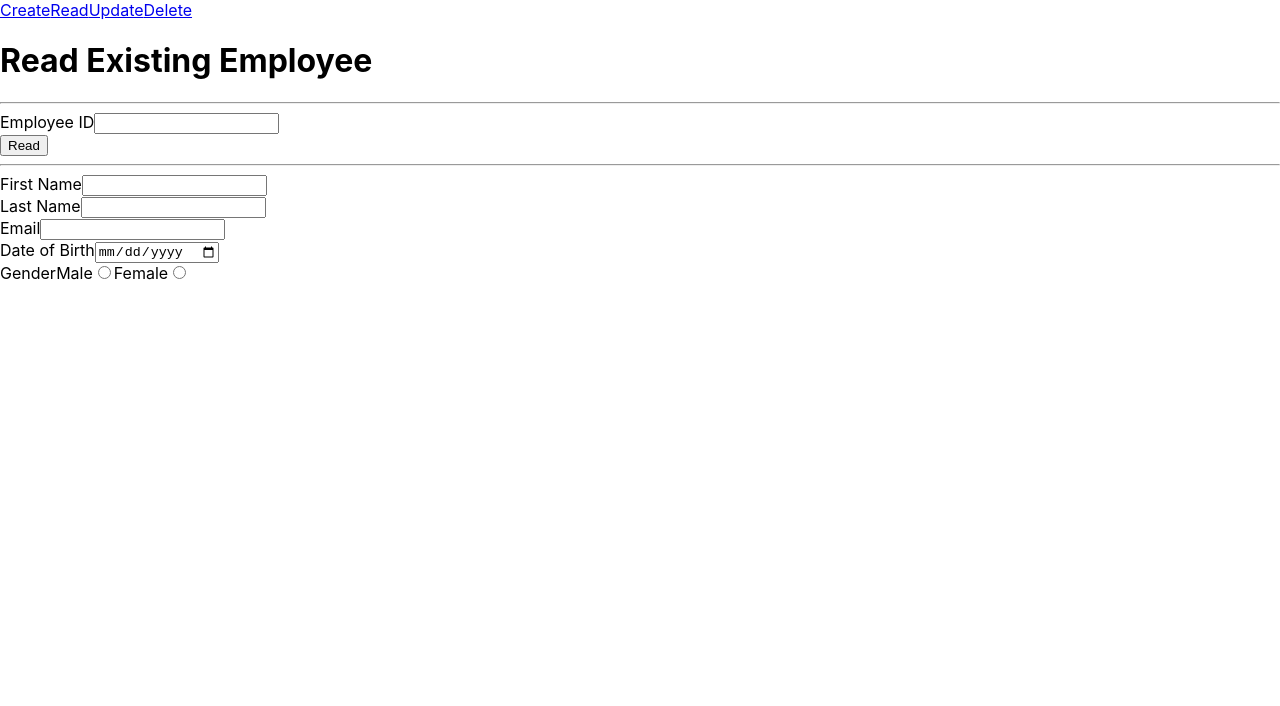
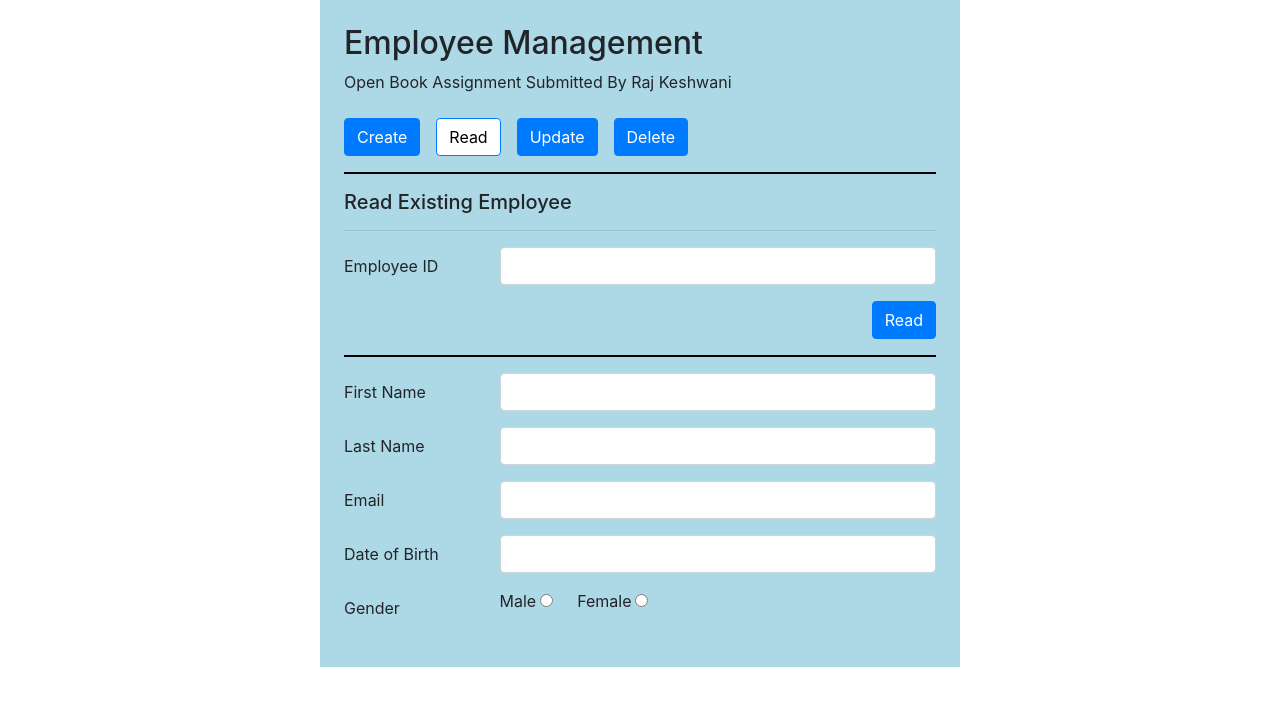
Before and after one commit to rajktech/employee-management-system, a React (Create React App) app: page /read in a window 1280 px wide. Shown: the top 706 px of the page. Built offline with nearby package versions, Linux system fonts and the light colour scheme.

Commit message:
fix: add design

```diff
--- a/public/index.html
+++ b/public/index.html
@@ -15,6 +15,7 @@
       user's mobile device or desktop. See https://developers.google.com/web/fundamentals/web-app-manifest/
     -->
     <link rel="manifest" href="%PUBLIC_URL%/manifest.json" />
+    <link rel="stylesheet" href="https://maxcdn.bootstrapcdn.com/bootstrap/4.0.0/css/bootstrap.min.css" integrity="sha384-Gn5384xqQ1aoWXA+058RXPxPg6fy4IWvTNh0E263XmFcJlSAwiGgFAW/dAiS6JXm" crossorigin="anonymous">
     <!--
       Notice the use of %PUBLIC_URL% in the tags above.
       It will be replaced with the URL of the `public` folder during the build.
--- a/src/App.css
+++ b/src/App.css
@@ -1,3 +1,8 @@
+
+.active-tab button {
+  background: #fff !important;
+  color: #000 !important;
+}
 .App {
   text-align: center;
 }
--- a/src/App.js
+++ b/src/App.js
@@ -19,20 +19,26 @@ function Contact() {
 
 const App = () => {
   return (
-    <div>
+    <div style={{width: '50%', backgroundColor: 'lightblue', margin: '0px auto'}} className="p-4">
+      <h2>Employee Management</h2>
+      <div>Open Book Assignment Submitted By Raj Keshwani </div>
+      <div className="mt-4">
         <BrowserRouter>
-        <NavLink to="">Create</NavLink>
-        <NavLink to="read">Read</NavLink>
-        <NavLink to="update">Update</NavLink>
-        <NavLink to="delete">Delete</NavLink>
+          <NavLink to="create" activeClassName="active-tab"><button type="button" class="btn btn-primary mr-3">Create</button></NavLink>
+          <NavLink to="read" activeClassName="active-tab"><button type="button" class="btn btn-primary mr-3">Read</button></NavLink>
+          <NavLink to="update" activeClassName="active-tab"><button type="button" class="btn btn-primary mr-3">Update</button></NavLink>
+          <NavLink to="delete" activeClassName="active-tab"><button type="button" class="btn btn-primary mr-3">Delete</button></NavLink>
+
+          <hr style={{border: '#000 solid 1px'}} />
 
           <Switch>
-          <Route path="/" exact component={CreateComp} />
+            <Route path="/create" exact component={CreateComp} />
             <Route path="/read" exact component={ReadComp} />
             <Route path="/update" exact component={UpdateComp} />
             <Route path="/delete" exact component={DeleteComp} />
           </Switch>
         </BrowserRouter>
+      </div>
     </div>
   );
 };
--- a/src/components/Create.jsx
+++ b/src/components/Create.jsx
@@ -8,14 +8,25 @@ const CreateComp = () => {
     const [gender, setGender] = useState('');
 
     const clickHandler = () => {
-        // fetch('https://609a5ad40f5a13001721aac8.mockapi.io/employee_db/')
-        // .then((res) => res.json())
-        // .then((res) => {
-        //     console.log(res);
-        // })
-        // .catch((err) => {
-        //     console.log(err);
-        // })
+        fetch('https://609a5ad40f5a13001721aac8.mockapi.io/employee_db/', {
+			method: 'POST',
+			body: JSON.stringify({
+				fname,
+                lname,
+                email,
+                dob,
+                gender
+			}),
+			headers: {
+				"Content-type": "application/json; charset=UTF-8"
+			}
+		}).then(response => {
+				return response.json()
+			}).then(json => {
+				if (json) {
+                    alert("added successfully" + json.id);
+                }
+			});
     };
 
     return(
--- a/src/components/Delete.jsx
+++ b/src/components/Delete.jsx
@@ -1,6 +1,101 @@
+import {useState} from 'react';
+
 const DeleteComp = () => {
+    const [empId, setEmpId] = useState('');
+    const [fname, setFname] = useState('');
+    const [lname, setLname] = useState('');
+    const [email, setEmail] = useState('');
+    const [dob, setDob] = useState('');
+    const [gender, setGender] = useState('');
+
+    const clickHandler = () => {
+        fetch('https://609a5ad40f5a13001721aac8.mockapi.io/employee_db/' + empId)
+        .then((res) => res.json())
+        .then((res) => {
+            if (res !== "Not found") {
+                const {fname, lname, email, dob, gender} = res;
+                setFname(fname);
+                setLname(lname);
+                setEmail(email);
+                setDob(dob);
+                setGender(gender);
+            } else {
+                setFname('');
+                setLname('');
+                setEmail('');
+                setDob('');
+                setGender('');
+            }
+        })
+        .catch((err) => {
+            console.log(err);
+        })
+    };
+
+    const deleteHandler = () => {
+        fetch('https://609a5ad40f5a13001721aac8.mockapi.io/employee_db/' + empId, {
+			method: 'DELETE'
+		}).then(response => {
+				return response.json()
+			}).then(json => {
+				if (json) {
+                    alert("deleted successfully" + json.id);
+                }
+			});
+    };
+
     return(
-        <div>This is delete page</div>
+        <div>
+            <h1>Delete Existing Employee</h1>
+            <hr />
+            <div>
+                <label>
+                    Employee ID
+                </label>
+                <input type="text" onChange={(e) => setEmpId(e.target.value)} />
+            </div>
+            <div>
+                <input type="button" value="Read" onClick={clickHandler} />
+            </div>
+            <hr />
+            <div>
+                <label>
+                    First Name
+                </label>
+                <input type="text" defaultValue={fname} onChange={(e) => setFname(e.target.value)} />
+            </div>
+            <div>
+                <label>
+                    Last Name
+                </label>
+                <input type="text" defaultValue={lname} onChange={(e) => setLname(e.target.value)} />
+            </div>
+            <div>
+                <label>
+                    Email
+                </label>
+                <input type="text" defaultValue={email} onChange={(e) => setEmail(e.target.value)} />
+            </div>
+            <div>
+                <label>
+                    Date of Birth
+                </label>
+                <input type="date" defaultValue={dob} onChange={(e) => setDob(e.target.value)} />
+            </div>
+            <div>
+                <label>
+                    Gender
+                </label>
+                Male
+                <input type="radio" name="gender" value="male" checked={gender === 'male' && true} onChange={(e) => setGender(e.target.value)} />
+                Female
+                <input type="radio" name="gender" value="female" checked={gender === 'female' && true} onChange={(e) => setGender(e.target.value)} />
+            </div>
+            <div>
+                <input type="button" value="Delete" onClick={deleteHandler} />
+            </div>
+
+        </div>
     );
 }
 
--- a/src/components/Read.jsx
+++ b/src/components/Read.jsx
@@ -7,9 +7,11 @@ const ReadComp = () => {
     const [email, setEmail] = useState('');
     const [dob, setDob] = useState('');
     const [gender, setGender] = useState('');
+    const [loading, setLoading] = useState(false);
 
-    const clickHandler = () => {
-        fetch('https://609a5ad40f5a13001721aac8.mockapi.io/employee_db/')
+    const clickHandler = async () => {
+        setLoading(true);
+        await fetch('https://609a5ad40f5a13001721aac8.mockapi.io/employee_db/')
         .then((res) => res.json())
         .then((res) => {
             let filteredArray = res.filter((item) => item.id == empId);
@@ -27,6 +29,7 @@ const ReadComp = () => {
                 setDob('');
                 setGender('');
             }
+            //setLoading(false);
         })
         .catch((err) => {
             console.log(err);
@@ -35,53 +38,60 @@ const ReadComp = () => {
 
     return(
         <div>
-            {gender}
-            <h1>Read Existing Employee</h1>
+            <h5>Read Existing Employee</h5>
             <hr />
-            <div>
-                <label>
-                    Employee ID
-                </label>
-                <input type="text" onChange={(e) => setEmpId(e.target.value)} />
+            <div class="form-group row">
+                <label for="staticEmail" class="col-sm-3 col-form-label">Employee ID</label>
+                <div class="col-sm-9">
+                    <input type="text" class="form-control" onChange={(e) => setEmpId(e.target.value)}  />
+                </div>
             </div>
-            <div>
-                <input type="button" value="Read" onClick={clickHandler} />
-            </div>
-            <hr />
-            <div>
-                <label>
-                    First Name
-                </label>
-                <input type="text" defaultValue={fname} />
-            </div>
-            <div>
-                <label>
-                    Last Name
-                </label>
-                <input type="text" defaultValue={lname} />
-            </div>
-            <div>
-                <label>
-                    Email
-                </label>
-                <input type="text" defaultValue={email} />
-            </div>
-            <div>
-                <label>
-                    Date of Birth
-                </label>
-                <input type="date" defaultValue={dob} />
-            </div>
-            <div>
-                <label>
-                    Gender
-                </label>
-                Male
-                <input type="radio" name="gender" value="male" checked={gender === 'male' && 'true'} />
-                Female
-                <input type="radio" name="gender" value="female" checked={gender === 'female' && 'true'} />
+            <div className="text-right">
+                <button type="button" class="btn btn-primary" onClick={clickHandler}>Read</button>
             </div>
 
+            <hr style={{border: '#000 solid 1px'}} />
+            {loading ? <img src="../assets/Iphone-spinner-2.gif" /> : (
+            <>
+                <div class="form-group row">
+                    <label for="staticEmail" class="col-sm-3 col-form-label">First Name</label>
+                    <div class="col-sm-9">
+                        <input type="text" class="form-control" defaultValue={fname}  />
+                    </div>
+                </div>
+
+                <div class="form-group row">
+                    <label for="staticEmail" class="col-sm-3 col-form-label">Last Name</label>
+                    <div class="col-sm-9">
+                        <input type="text" class="form-control" defaultValue={lname}  />
+                    </div>
+                </div>
+
+                <div class="form-group row">
+                    <label for="staticEmail" class="col-sm-3 col-form-label">Email</label>
+                    <div class="col-sm-9">
+                        <input type="text" class="form-control" defaultValue={email}  />
+                    </div>
+                </div>
+
+                <div class="form-group row">
+                    <label for="staticEmail" class="col-sm-3 col-form-label">Date of Birth</label>
+                    <div class="col-sm-9">
+                        <input type="text" class="form-control" defaultValue={dob}  />
+                    </div>
+                </div>
+
+                <div class="form-group row">
+                    <label for="staticEmail" class="col-sm-3 col-form-label">Gender</label>
+                    <div class="col-sm-9">
+                        Male
+                        <input type="radio" name="gender" value="male" checked={gender === 'male' && true} className=" ml-1 mr-4" />
+                        Female
+                        <input type="radio" name="gender" value="female" checked={gender === 'female' && true} className=" ml-1" />
+                    </div>
+                </div>
+            </>
+            )}
         </div>
     );
 }
--- a/src/components/Update.jsx
+++ b/src/components/Update.jsx
@@ -1,6 +1,112 @@
+import {useState} from 'react';
+
 const UpdateComp = () => {
+    const [empId, setEmpId] = useState('');
+    const [fname, setFname] = useState('');
+    const [lname, setLname] = useState('');
+    const [email, setEmail] = useState('');
+    const [dob, setDob] = useState('');
+    const [gender, setGender] = useState('');
+
+    const clickHandler = () => {
+        fetch('https://609a5ad40f5a13001721aac8.mockapi.io/employee_db/' + empId)
+        .then((res) => res.json())
+        .then((res) => {
+            if (res !== "Not found") {
+                const {fname, lname, email, dob, gender} = res;
+                setFname(fname);
+                setLname(lname);
+                setEmail(email);
+                setDob(dob);
+                setGender(gender);
+            } else {
+                setFname('');
+                setLname('');
+                setEmail('');
+                setDob('');
+                setGender('');
+            }
+        })
+        .catch((err) => {
+            console.log(err);
+        })
+    };
+
+    const updateHandler = () => {
+        fetch('https://609a5ad40f5a13001721aac8.mockapi.io/employee_db/' + empId, {
+			method: 'PUT',
+			body: JSON.stringify({
+                id: empId,
+				fname,
+                lname,
+                email,
+                dob,
+                gender
+			}),
+			headers: {
+				"Content-type": "application/json; charset=UTF-8"
+			}
+		}).then(response => {
+				return response.json()
+			}).then(json => {
+				if (json) {
+                    alert("updated successfully" + json.id);
+                }
+			});
+    };
+
     return(
-        <div>This is update page</div>
+        <div>
+            <h1>Update Existing Employee</h1>
+            <hr />
+            <div>
+                <label>
+                    Employee ID
+                </label>
+                <input type="text" onChange={(e) => setEmpId(e.target.value)} />
+            </div>
+            <div>
+                <input type="button" value="Read" onClick={clickHandler} />
+            </div>
+            <hr />
+            <div>
+                <label>
+                    First Name
+                </label>
+                <input type="text" defaultValue={fname} onChange={(e) => setFname(e.target.value)} />
+            </div>
+            <div>
+                <label>
+                    Last Name
+                </label>
+                <input type="text" defaultValue={lname} onChange={(e) => setLname(e.target.value)} />
+            </div>
+            <div>
+                <label>
+                    Email
+                </label>
+                <input type="text" defaultValue={email} onChange={(e) => setEmail(e.target.value)} />
+            </div>
+            <div>
+                <label>
+                    Date of Birth
+                </label>
+                <input type="date" defaultValue={dob} onChange={(e) => setDob(e.target.value)} />
+            </div>
+            <div>
+                <label>
+                    Gender
+                </label>
+                Male
+                <input type="radio" name="gender" value="male" checked={gender === 'male' && true} onChange={(e) => setGender(e.target.value)} />
+                Female
+                <input type="radio" name="gender" value="female" checked={gender === 'female' && true} onChange={(e) => setGender(e.target.value)} />
+            </div>
+            <div>
+                <input type="button" value="Update" onClick={updateHandler} />
+            </div>
+
+        </div>
     );
 }
 
```
Also changed, not shown: src/assets/Iphone-spinner-2.gif (added). Lines whose indentation alone changed are shown as unchanged.
